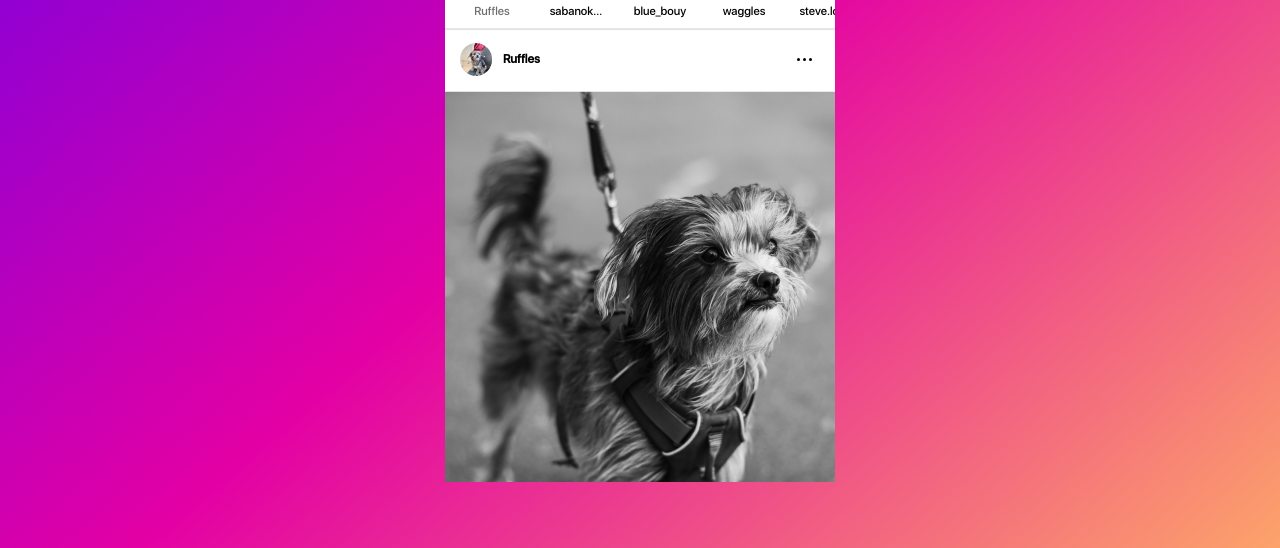
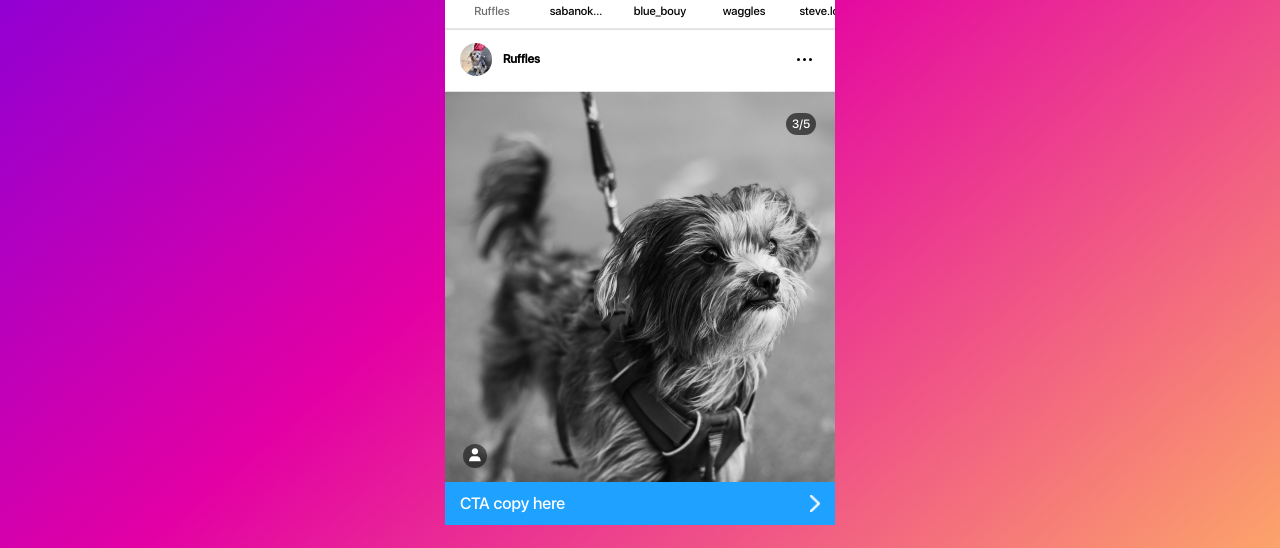
Before and after one commit to iidan99/instgram_project, a plain HTML site: page dist/aap/index.html in a window 1280 px wide. Shown: the part 252-800 px from the top of the page. Drawn offline with Linux system fonts and the light colour scheme.

Commit message:
add new components

```diff
--- a/dist/aap/index.html
+++ b/dist/aap/index.html
@@ -123,6 +123,29 @@
     <section class="image_body">
       <div class="image_body__img">
         <img src="./assets/icons/032_AshleyMatt 1.png" alt="" />
+        <div class="image_body__img-pages">
+          <p>3</p>
+          <p>/</p>
+          <p>5</p>
+        </div>
+        <div class="image_body__img-tag">
+          <img
+            class="image_body__img-tag-body"
+            src="./assets/icons/person_icon/Rectangle 1443.png"
+            alt=""
+          />
+          <img
+            class="image_body__img-tag-head"
+            src="./assets/icons/person_icon/Ellipse 82.png"
+            alt=""
+          />
+        </div>
+      </div>
+    </section>
+    <section class="image_link">
+      <div class="image_link__details">
+        <h3>CTA copy here</h3>
+        <img src="./assets/icons/Vector 7 (1).png" alt="" />
       </div>
     </section>
   </body>
--- a/dist/aap/style.css
+++ b/dist/aap/style.css
@@ -190,55 +190,6 @@
   transform: rotate(90deg);
 }
 
-/* #### Generated By: http://www.cufonfonts.com #### */
-@font-face {
-  font-family: "SF UI Display Ultralight";
-  font-style: normal;
-  font-weight: normal;
-  src: local("SF UI Display Ultralight"), url("sf-ui-display-ultralight-58646b19bf205.woff") format("woff");
-}
-@font-face {
-  font-family: "SF UI Display Thin";
-  font-style: normal;
-  font-weight: normal;
-  src: local("SF UI Display Thin"), url("sf-ui-display-thin-58646e9b26e8b.woff") format("woff");
-}
-@font-face {
-  font-family: "SF UI Display Light";
-  font-style: normal;
-  font-weight: normal;
-  src: local("SF UI Display Light"), url("sf-ui-display-light-58646b33e0551.woff") format("woff");
-}
-@font-face {
-  font-family: "SF UI Display Medium";
-  font-style: normal;
-  font-weight: normal;
-  src: local("SF UI Display Medium"), url("./sf-ui-display-medium-58646be638f96.woff") format("woff");
-}
-@font-face {
-  font-family: "SF UI Display Semibold";
-  font-style: normal;
-  font-weight: normal;
-  src: local("SF UI Display Semibold"), url("sf-ui-display-semibold-58646eddcae92.woff") format("woff");
-}
-@font-face {
-  font-family: "SF UI Display Bold";
-  font-style: normal;
-  font-weight: normal;
-  src: local("SF UI Display Bold"), url("sf-ui-display-bold-58646a511e3d9.woff") format("woff");
-}
-@font-face {
-  font-family: "SF UI Display Heavy";
-  font-style: normal;
-  font-weight: normal;
-  src: local("SF UI Display Heavy"), url("sf-ui-display-heavy-586470160b9e5.woff") format("woff");
-}
-@font-face {
-  font-family: "SF UI Display Black";
-  font-style: normal;
-  font-weight: normal;
-  src: local("SF UI Display Black"), url("sf-ui-display-black-58646a6b80d5a.woff") format("woff");
-}
 .image_header__container {
   display: flex;
   justify-content: space-between;
@@ -270,6 +221,71 @@
   border-radius: 60px;
 }
 
+.image_body__img {
+  position: relative;
+  height: 391px;
+}
+.image_body__img-pages {
+  display: flex;
+  background-color: rgba(0, 0, 0, 0.6);
+  width: 30px;
+  top: 22px;
+  right: 19px;
+  border-radius: 12px;
+  justify-content: center;
+  color: white;
+  font-weight: 100;
+  position: absolute;
+  font-size: 0.75rem;
+  padding: 4px 6px;
+}
+.image_body__img-tag {
+  display: flex;
+  justify-content: center;
+  align-items: center;
+  position: relative;
+  width: 24px;
+  height: 24px;
+  background: rgba(0, 0, 0, 0.5);
+  -webkit-backdrop-filter: blur(2px);
+          backdrop-filter: blur(2px);
+  border-radius: 60px;
+  bottom: 42px;
+  left: 18px;
+}
+.image_body__img-tag-body {
+  position: absolute;
+  top: 12px;
+}
+.image_body__img-tag-head {
+  position: absolute;
+  top: 4px;
+}
+
+.image_link {
+  display: flex;
+  height: 43px;
+  background-color: #1fa1ff;
+  align-items: center;
+}
+.image_link__details {
+  display: flex;
+  background-color: #1fa1ff;
+  justify-content: space-between;
+  padding: 0 15px;
+  width: 100%;
+  align-items: center;
+  font-size: 0.875rem;
+  color: #ffffff;
+}
+.image_link__details img {
+  width: 9.9px;
+  height: 16.9;
+}
+.image_link__details h3 {
+  font-weight: 300;
+}
+
 @font-face {
   font-family: myFirstFont;
   src: url("./assets/font/sf-ui-display-medium-58646be638f96.woff");
--- a/dist/aap/style.scss
+++ b/dist/aap/style.scss
@@ -1,8 +1,9 @@
 @import "./styles/status-bar";
 @import "./styles/header";
 @import "./styles/stories";
-@import "./assets/font/_font.scss";
 @import "./styles/image_header";
+@import "./styles/image_body";
+@import "./styles/image_link";
 
 @font-face {
   font-family: myFirstFont;
--- /dev/null
+++ b/dist/aap/styles/_image_body.scss
@@ -0,0 +1,41 @@
+.image_body {
+  &__img {
+    position: relative;
+    height: 391px;
+    &-pages {
+      display: flex;
+      background-color: rgba(0, 0, 0, 0.6);
+      width: 30px;
+      top: 22px;
+      right: 19px;
+      border-radius: 12px;
+      justify-content: center;
+      color: white;
+      font-weight: 100;
+      position: absolute;
+      font-size: 0.75rem;
+      padding: 4px 6px;
+    }
+    &-tag {
+      display: flex;
+      justify-content: center;
+      align-items: center;
+      position: relative;
+      width: 24px;
+      height: 24px;
+      background: rgba(0, 0, 0, 0.5);
+      backdrop-filter: blur(2px);
+      border-radius: 60px;
+      bottom: 42px;
+      left: 18px;
+      &-body {
+        position: absolute;
+        top: 12px;
+      }
+      &-head {
+        position: absolute;
+        top: 4px;
+      }
+    }
+  }
+}
--- /dev/null
+++ b/dist/aap/styles/_image_link.scss
@@ -0,0 +1,23 @@
+.image_link {
+  display: flex;
+  height: 43px;
+  background-color: #1fa1ff;
+  align-items: center;
+  &__details {
+    display: flex;
+    background-color: #1fa1ff;
+    justify-content: space-between;
+    padding: 0 15px;
+    width: 100%;
+    align-items: center;
+    font-size: 0.875rem;
+    color: #ffffff;
+    img {
+      width: 9.9px;
+      height: 16.9;
+    }
+    h3 {
+      font-weight: 300;
+    }
+  }
+}
```
Also changed, not shown: dist/aap/styles/_font.scss (renamed from dist/aap/assets/font/_font.scss, +8 -16 lines), dist/aap/assets/icons/Vector 7 (1).png (added), dist/aap/assets/icons/person_icon/Ellipse 82.png (added), dist/aap/assets/icons/person_icon/Rectangle 1443.png (added), 1 other file.
